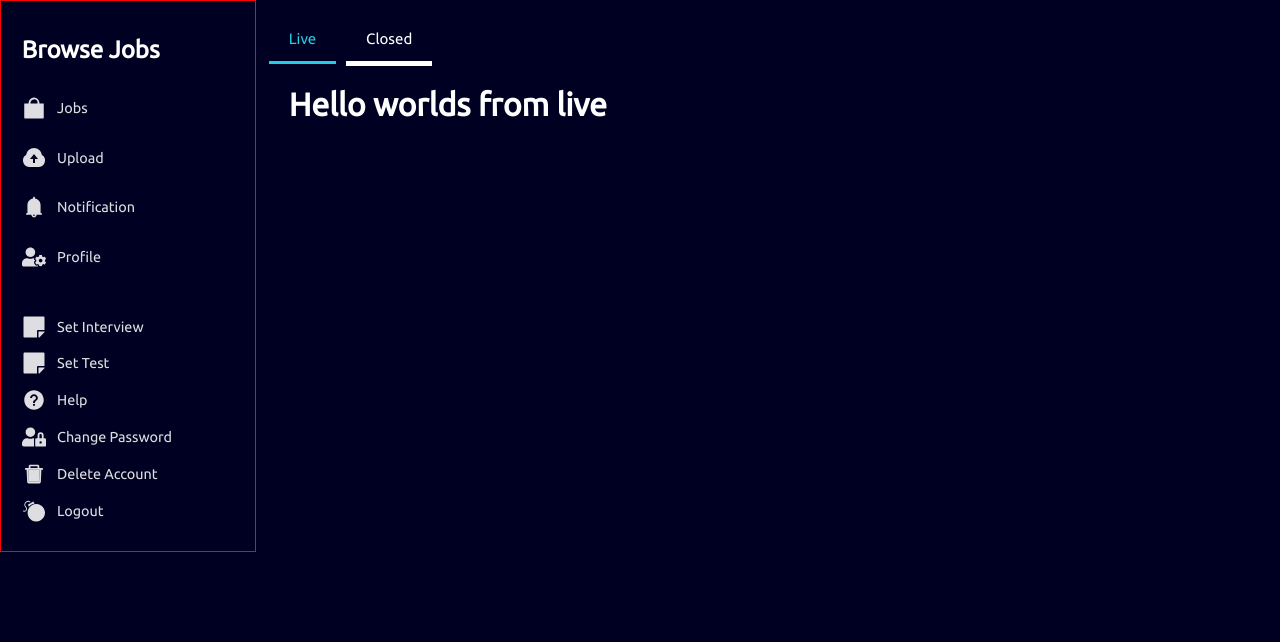
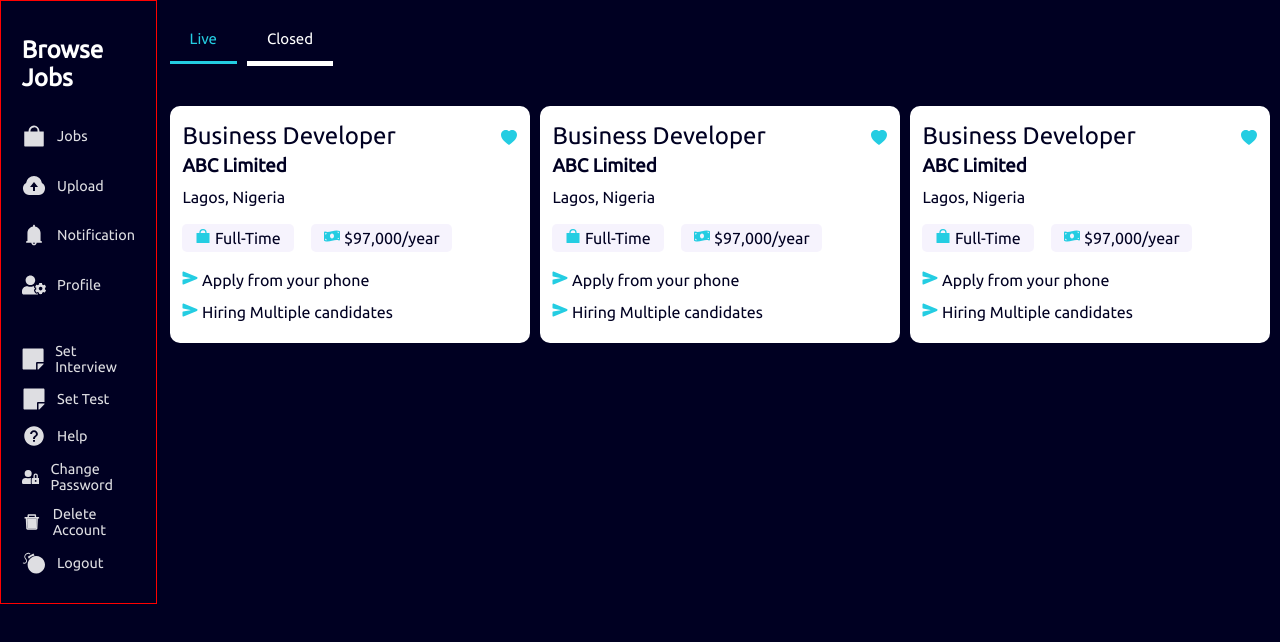
Before and after one commit to Tomation-Solution/sequential-job, a Next.js app: page / in a window 1280 px wide. Both pictures are taken after a click on the tab "Live". Shown: the top 642 px of the page. Built offline with nearby package versions, Linux system fonts and the light colour scheme.

Commit message:
added job Preview

```diff
--- a/layout/GeneralLayout/GeneralLayout.style.tsx
+++ b/layout/GeneralLayout/GeneralLayout.style.tsx
@@ -13,7 +13,7 @@ export const MainBoardStyle= styled('div',{
     // 'textAlign':'left'
     padding:'1rem .8rem',
     '@bp3':{
-        'width':'80%',
+        'width':'90%',
         'color':'white'
     }
 })
--- a/pages/index.tsx
+++ b/pages/index.tsx
@@ -2,7 +2,9 @@ import { NextPage } from 'next'
 import Head from 'next/head'
 import Image from 'next/image'
 import GeneralLayout from '../layout/GeneralLayout/GeneralLayout'
+import Box from '../shared/Box/Box'
 import DropdownMenuDemo from '../shared/DropdownMenuDemo/DropdownMenuDemo'
+import JobCard from '../shared/JobCard/JobCard'
 import TabsComp from '../shared/Tabs/Tabs'
 
 
@@ -15,7 +17,24 @@ const Home:NextPage = ()=>{
         data={[
 {          'key':'Live',
           'label':'Live',
-          'template':<h1>Hello worlds from live</h1>},
+          'template':<Box css={{
+              '@bp1':{
+                'display':'flex',
+                'flexWrap':'wrap'
+              },
+              '@bp3':{
+                'display':'grid',
+                'gridTemplateColumns':'repeat(3,360px)',
+                'gap':'10px'
+              }
+          }}>
+          {
+            [...new Array(3)].map((data,index)=>(
+              <JobCard key={index}/>
+            ))
+
+          }
+          </Box>},
           {
             'key':'Closed',
           'label':'Closed',
--- /dev/null
+++ b/shared/JobCard/JobCard.style.tsx
@@ -0,0 +1,36 @@
+import { styled } from "../../stitches.config";
+
+
+
+
+
+export const JobCardContainer = styled('div',{
+    backgroundColor:'$white',
+    padding:'1rem .8rem',
+    borderRadius:'10px',
+    'color':'$thickBlue',
+    'margin':'20px 0',
+
+    h2:{
+        fontWeight:'lighter',
+        paddingBottom:'.3rem'
+    },
+    h3:{
+        paddingBottom:'.3rem'
+    },
+    '& svg':{
+        color:'$lightBlue'
+    },
+    'span':{
+        backgroundColor:'#F2EEFCAB',
+        'display':'inline-block',
+        'padding':'.3rem .8rem',
+        'borderRadius':'5px'
+    },
+    p:{
+        'padding':'.4rem 0'
+    },
+    '@bp2':{
+        width:'360px'
+    }
+})
--- /dev/null
+++ b/shared/JobCard/JobCard.tsx
@@ -0,0 +1,40 @@
+import React from 'react'
+import {BsHeart} from 'react-icons/bs'
+import {BsHeartFill} from 'react-icons/bs'
+import Box from '../Box/Box'
+import { JobCardContainer } from './JobCard.style'
+import {FaMoneyBillWave} from 'react-icons/fa'
+import {IoBagSharp,IoSend} from 'react-icons/io5'
+import {FaUserAlt} from 'react-icons/fa'
+
+ const JobCard = ():React.ReactElement => {
+
+
+  return (
+    <JobCardContainer>
+        <Box css={{'display':'flex','justifyContent':'space-between','alignItems':'center'}}>
+            <h2>
+            Business Developer
+            </h2>
+            <BsHeartFill/>
+        </Box>
+        <h3><strong>ABC Limited</strong></h3>
+<p>Lagos, Nigeria</p>
+      <Box css={{'display':'flex','justifyContent':'space-between','alignItems':'center','width':'270px','margin':'.7rem 0'}}>
+      <span>
+        <IoBagSharp />
+        {' '}
+            Full-Time
+        </span>
+        <span>
+           <FaMoneyBillWave/>{' '}$97,000/year
+        </span>
+      </Box>
+        <p><IoSend/>{' '} Apply from your phone</p>
+        <p><IoSend/>{' '} Hiring Multiple candidates</p>
+    </JobCardContainer>
+  )
+}
+
+
+export default JobCard
--- a/shared/Tabs/Tabs.style.tsx
+++ b/shared/Tabs/Tabs.style.tsx
@@ -54,7 +54,7 @@ export  const TabsTrigger = styled(Tabs.Trigger, {
 
  export const TabsContent = styled(Tabs.Content, {
     flexGrow: 1,
-    padding: 20,
+    paddingTop: 20,
     // backgroundColor: "white",
     // borderBottomLeftRadius: 6,
     // borderBottomRightRadius: 6,
```
